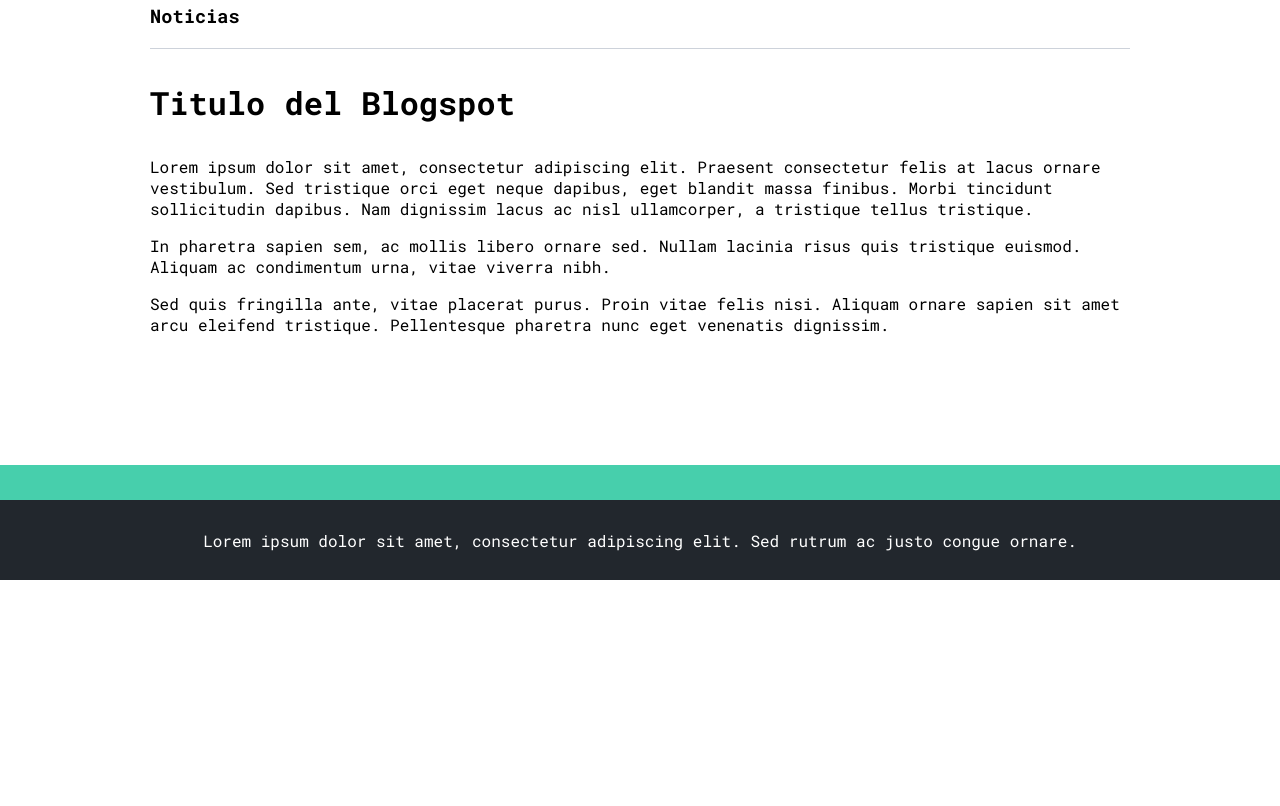
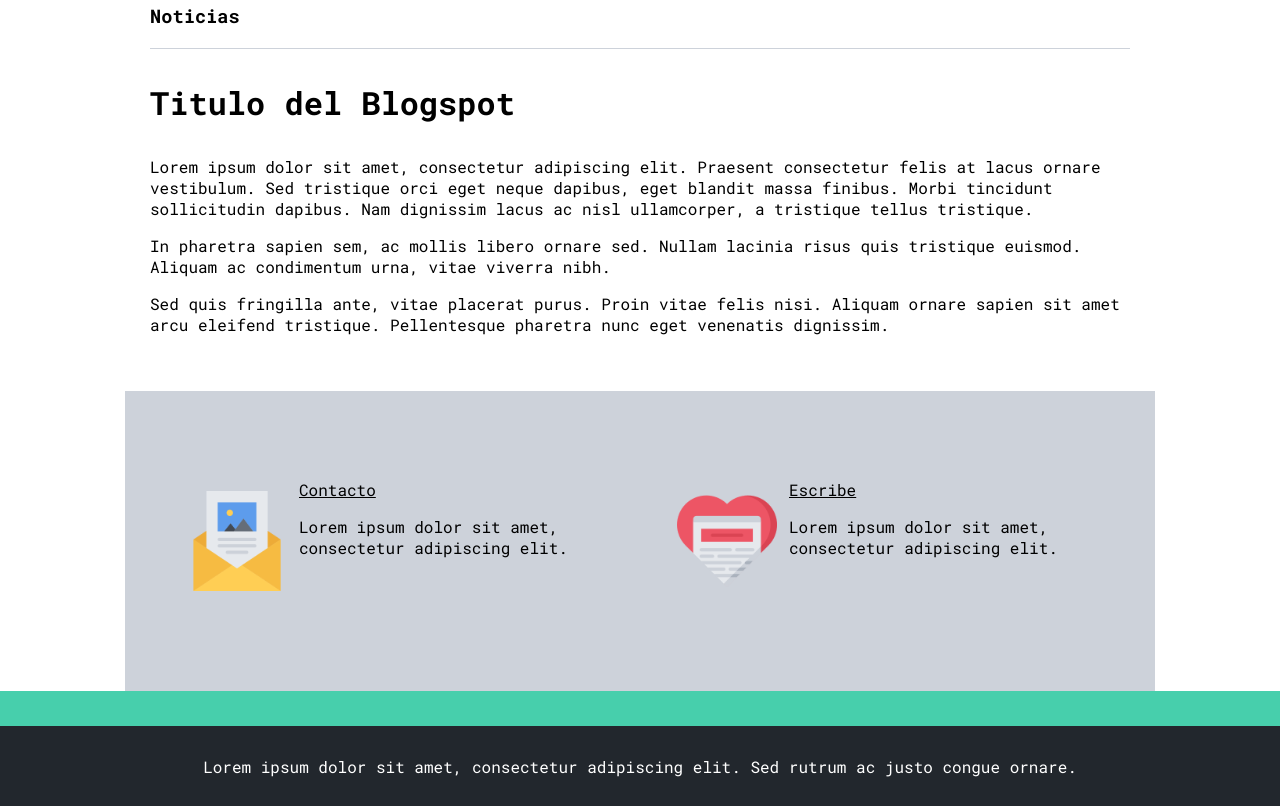
Before and after one commit to Gachomen/curso_maquetacionCSS, a plain HTML site: page blog.html in a window 1280 px wide. Shown: the part 975-1781 px from the top of the page. Before the commit the page ends 1555 px from the top, so only its background shows below. Drawn offline with Linux system fonts and the light colour scheme.

Commit message:
Seccion de contactop hecha por mi, faltan correciones

```diff
--- a/blog.html
+++ b/blog.html
@@ -43,19 +43,19 @@
                 </article>
             </div>
         </section>
-        <section class="contact-main-container">
+        <section class="contact-main-container grid-container">
             <div>
-                <img src="" alt="">
+                <img src="/assets/images/013-newsletter.png" alt="">
                 <div class="contact-right">
-                    <a href=""></a>
-                    <p></p>
+                    <a href="">Contacto</a>
+                    <p>Lorem ipsum dolor sit amet, consectetur adipiscing elit.</p>
                 </div>
             </div>
             <div>
-                <img src="" alt="">
+                <img src="/assets/images/006-like.png" alt="">
                 <div class="contact-left">
-                    <a href=""></a>
-                    <p></p>
+                    <a href="">Escribe</a>
+                    <p>Lorem ipsum dolor sit amet, consectetur adipiscing elit.</p>
                 </div>
             </div>
         </section>
--- a/css/main.css
+++ b/css/main.css
@@ -187,3 +187,24 @@ footer p{
 .blogpost-main-container article h1{
     font-size: 32px;
 }
+.contact-main-container{
+    height: 300px;
+    width: inherit;
+    background-color: #cdd2da;
+    padding-left: 50px;
+    display: grid;
+    grid-template-columns: 1fr 1fr;
+    align-content: center;
+}
+.contact-main-container img{
+    margin: 12px;
+    width: 100px;
+    height: 100px;
+    float: left;
+}
+.contact-right a{
+    text-decoration: underline;
+}
+.contact-left a{
+    text-decoration: underline;
+}
```
